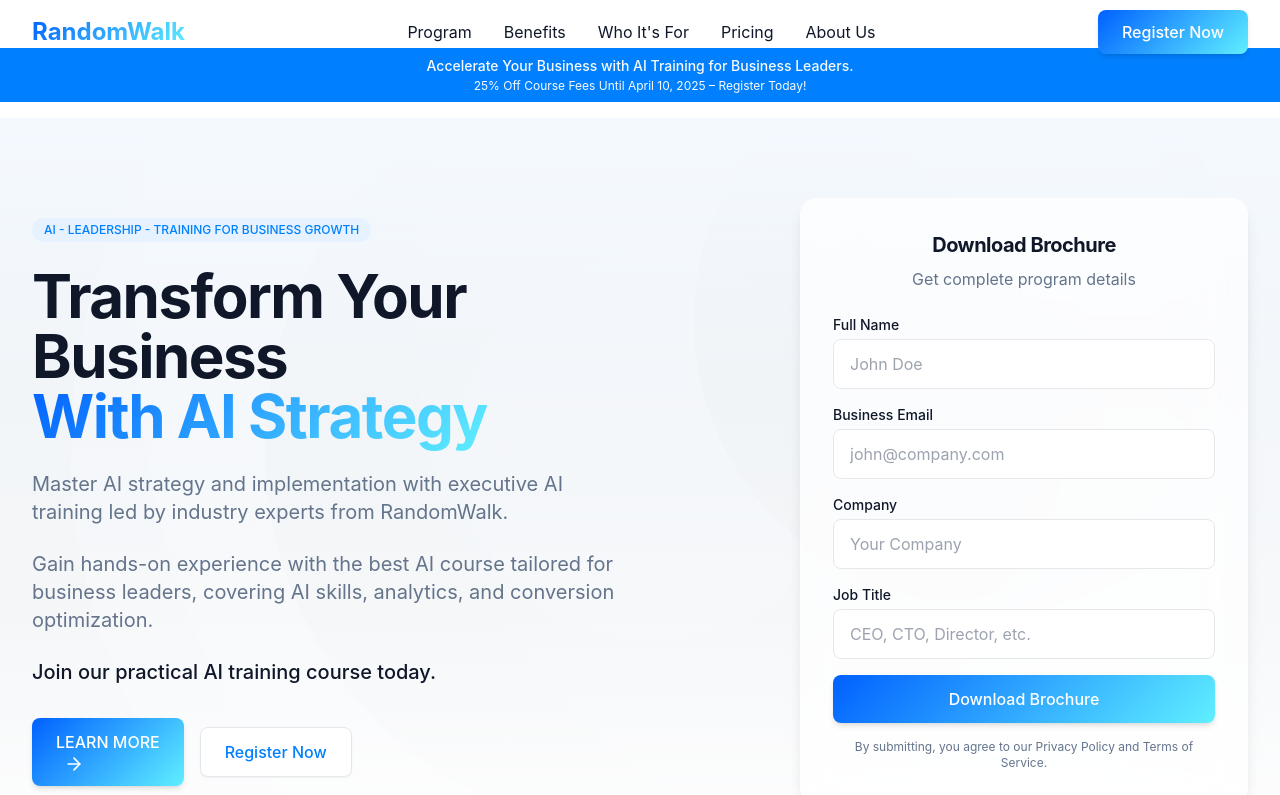
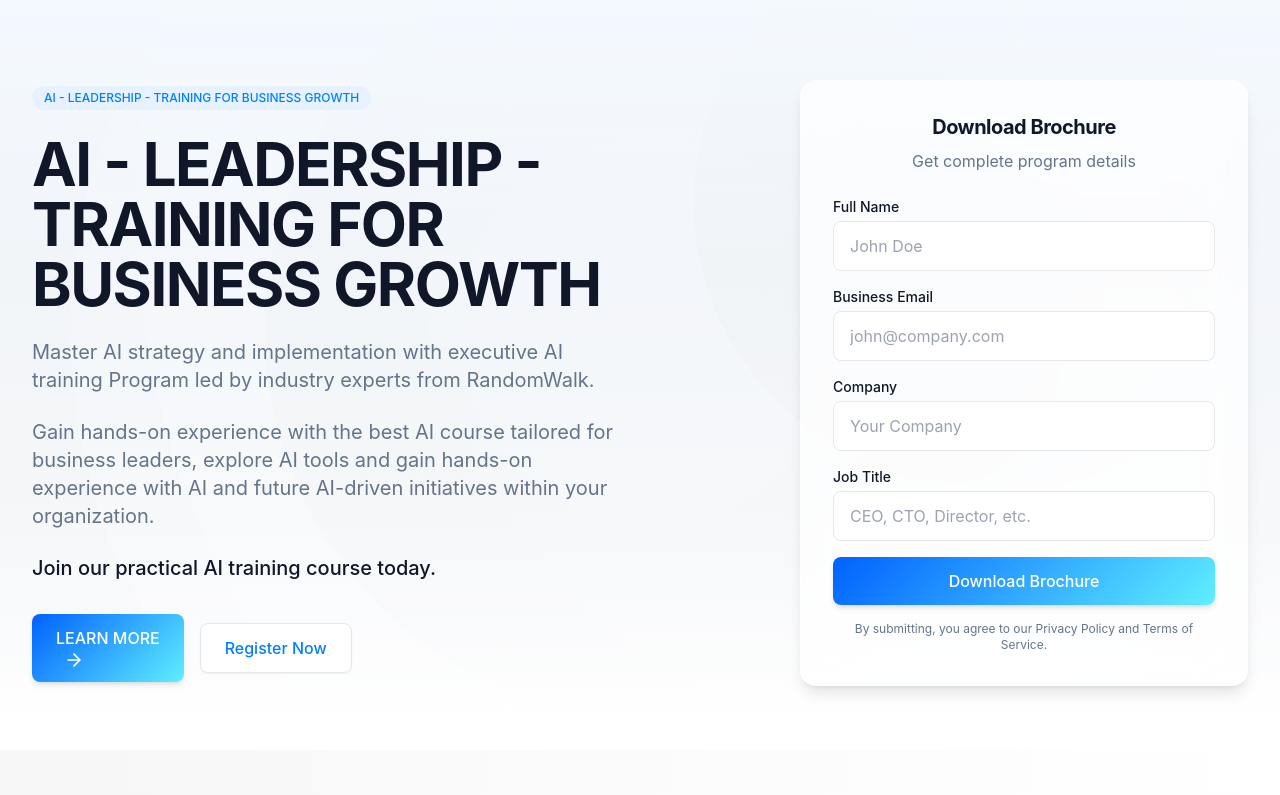
Before and after one commit to chhaviRW/chatleon-landing-page, a React (Vite) app: page / in a window 1280 px wide. Shown: the top 795 px of the page. Built offline with nearby package versions, Linux system fonts and the light colour scheme.

Commit message:
Modify Hero Section and Header
- Removed header navigation bar.
- Updated hero section headline.
- Modified text in the hero section.
- Adjusted layout of the hero section.

```diff
--- a/src/components/Hero.tsx
+++ b/src/components/Hero.tsx
@@ -41,17 +41,16 @@ const Hero = () => {
             <div className="pill-tag mb-6">AI - LEADERSHIP - TRAINING FOR BUSINESS GROWTH</div>
 
             <h1 className="text-5xl md:text-6xl font-bold mb-6 tracking-tight">
-              Transform Your Business <br />
-              <span className="bg-clip-text text-transparent bg-gradient-blue">With AI Strategy</span>
+              AI - LEADERSHIP - TRAINING FOR BUSINESS GROWTH
             </h1>
 
             <div className="space-y-6 mb-8">
               <p className="text-lg md:text-xl text-muted-foreground">
-                Master AI strategy and implementation with executive AI training led by industry experts from RandomWalk.
+                Master AI strategy and implementation with executive AI training Program led by industry experts from RandomWalk.
               </p>
 
               <p className="text-lg md:text-xl text-muted-foreground">
-                Gain hands-on experience with the best AI course tailored for business leaders, covering AI skills, analytics, and conversion optimization.
+                Gain hands-on experience with the best AI course tailored for business leaders, explore AI tools and gain hands-on experience with AI and future AI-driven initiatives within your organization.
               </p>
 
               <p className="text-xl font-medium">
--- a/src/pages/Index.tsx
+++ b/src/pages/Index.tsx
@@ -1,6 +1,5 @@
 
 import React, { useEffect } from 'react';
-import Header from '@/components/Header';
 import Hero from '@/components/Hero';
 import ProgramStats from '@/components/ProgramStats';
 import ClienteleSection from '@/components/ClienteleSection';
@@ -48,8 +47,6 @@ const Index = () => {
 
   return (
     <div className="min-h-screen bg-background">
-      <Header />
-
       <main>
         <Hero />
         <ProgramStats />
```
